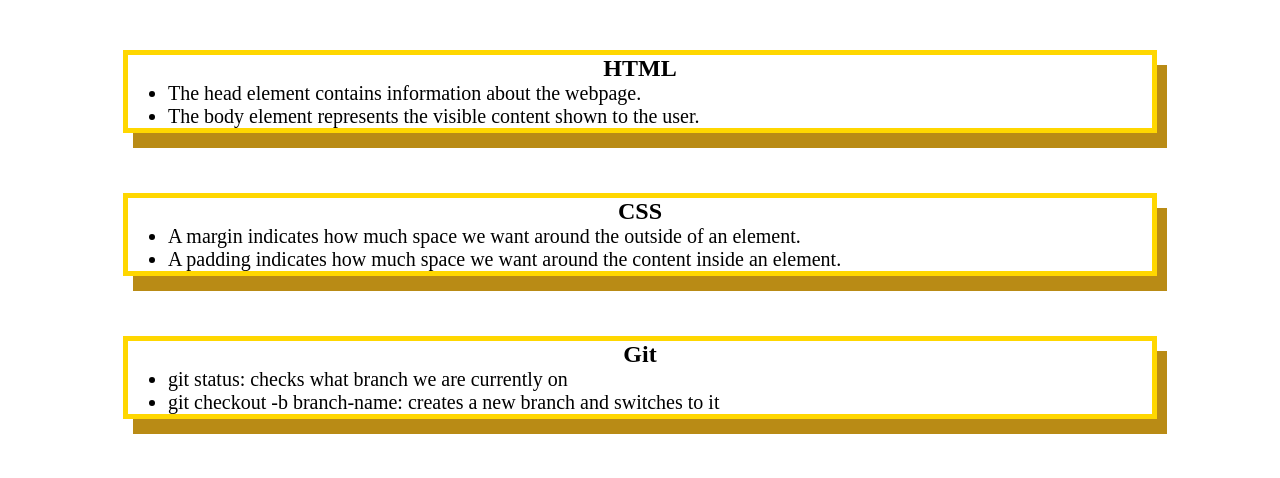
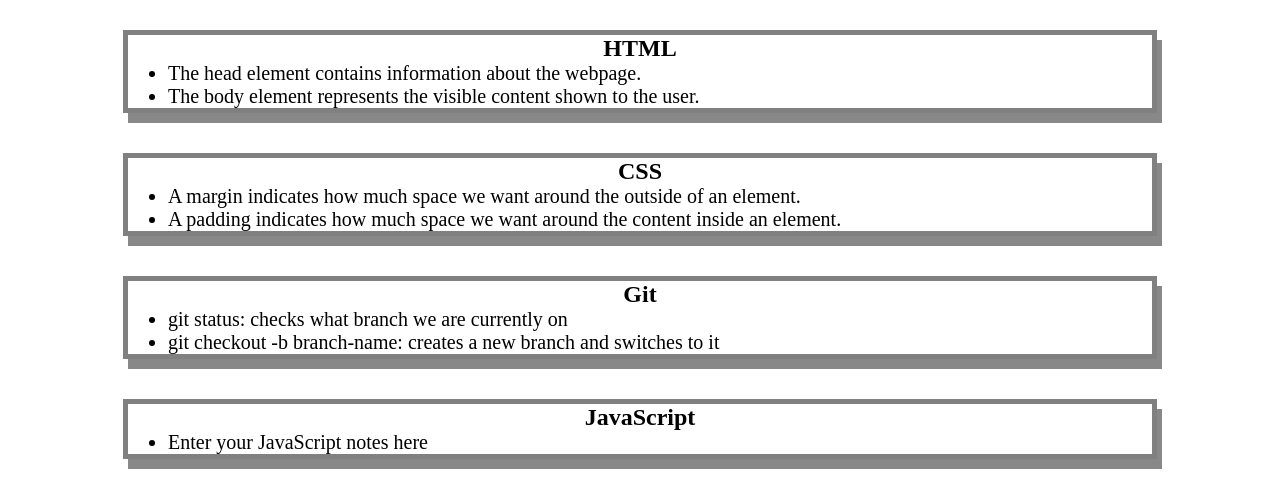
Before and after one commit to EstherBT/prework-study-guide, a plain HTML site: page index.html in a window 1280 px wide. Shown: the part 130-608 px from the top of the page. Drawn offline with Linux system fonts and the light colour scheme.

Commit message:
Added JS to project

```diff
--- /dev/null
+++ b/assets/script.js
@@ -0,0 +1,18 @@
+var topics = ['HTML', 'CSS', 'Git', 'JavaScript'];
+for(var x = 0; x < topics.length; x++){
+console.log(topics[x]);
+}
+
+/*
+if (topic === 'HTML') {
+ console.log("Let's study HTML!");
+} else if (topic === 'CSS') {
+ console.log("Let's study CSS!");
+} else if (topic === 'Git') {
+ console.log("Let's study Git!");
+} else if (topic === 'JavaScript') {
+ console.log("Let's study JavaScript!");
+} else {
+ console.log('Please try again!');
+}
+*/
--- a/assets/style.css
+++ b/assets/style.css
@@ -36,7 +36,7 @@
 
    .card {
     width: 80%;
-    margin: 60px auto;
-    border: 5px solid gold;
-    box-shadow: 10px 15px rgb(185, 139, 21);
+    margin: 40px auto;
+    border: 5px solid grey;
+    box-shadow: 5px 10px #888888;
   }
--- a/index.html
+++ b/index.html
@@ -11,6 +11,7 @@
     <header id="top">
       <h1>Prework Study Guide</h1>
       <img src="./assets/bowtie-cat.png" alt="Profile image of cat wearing a bow tie." />
+      <h2>✨ Open the Console to See What's Happening ✨</h2>
     </header>
     <main>
       <section class="card" id="html-section">
@@ -48,5 +49,6 @@
     <footer>
       <p>I can code!</p>
     </footer>
+    <script src="./assets/script.js"></script>
   </body>
 </html>
```
